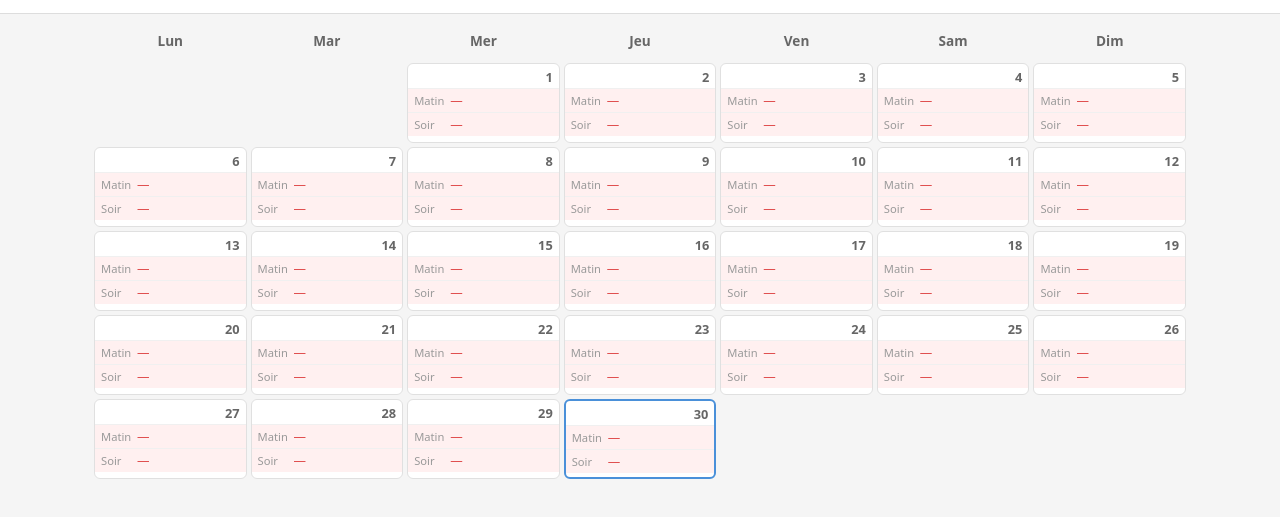
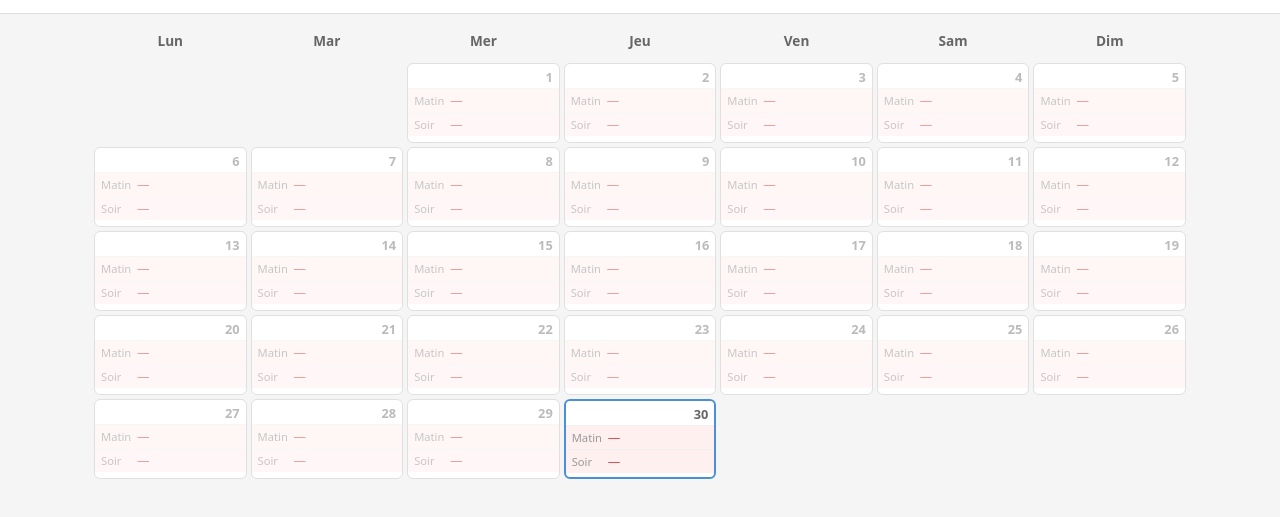
Before and after one commit to sajinsa99/bf_planning, a website: page public/index.html in a window 1280 px wide. Shown: the part 53-570 px from the top of the page. Drawn offline with Linux system fonts and the light colour scheme; no server answers.

Commit message:
Add functionality to lock past days in calendar and update styles accordingly

```diff
--- a/public/app.js
+++ b/public/app.js
@@ -13,6 +13,12 @@ let editMode = false;
 let filter = 'all';
 let selectedSlots = new Set(); // keys: "day-slot" e.g. "5-morning"
 let password = sessionStorage.getItem('bf_password') || '';
+
+function isPastDay(year, month, day) {
+  const today = new Date();
+  today.setHours(0, 0, 0, 0);
+  return new Date(year, month - 1, day) < today;
+}
 
 async function fetchSchedule() {
   try {
@@ -49,6 +55,9 @@ function renderCalendar() {
     const cell = document.createElement('div');
     cell.className = 'day-cell';
 
+    const locked = isPastDay(currentYear, currentMonth, day);
+    if (locked) cell.classList.add('locked-day');
+
     const isToday = today.getFullYear() === currentYear &&
       today.getMonth() + 1 === currentMonth &&
       today.getDate() === day;
@@ -77,9 +86,9 @@ function renderCalendar() {
       slotEl.appendChild(name);
       slotEl.dataset.day = day;
       slotEl.dataset.slot = slot;
-      if (selectedSlots.has(`${day}-${slot}`)) slotEl.classList.add('selected');
+      if (!locked && selectedSlots.has(`${day}-${slot}`)) slotEl.classList.add('selected');
       if (filter !== 'all' && value !== filter) slotEl.classList.add('filtered-out');
-      slotEl.addEventListener('click', handleSlotClick);
+      if (!locked) slotEl.addEventListener('click', handleSlotClick);
       cell.appendChild(slotEl);
     }
 
--- a/public/style.css
+++ b/public/style.css
@@ -163,13 +163,13 @@ header.edit-mode {
   opacity: 0.15;
 }
 
-.edit-mode .day-cell:not(.empty-cell) .slot {
+.edit-mode .day-cell:not(.empty-cell):not(.locked-day) .slot {
   cursor: pointer;
   border-radius: 3px;
   transition: background 0.1s;
 }
 
-.edit-mode .day-cell:not(.empty-cell) .slot:hover {
+.edit-mode .day-cell:not(.empty-cell):not(.locked-day) .slot:hover {
   background: #f8f8f8;
 }
 
@@ -177,6 +177,14 @@ header.edit-mode {
   background: #e8f4ff;
   outline: 2px solid #4a90d9;
   outline-offset: -2px;
+}
+
+.locked-day .day-number {
+  color: #bbb;
+}
+
+.locked-day .slot {
+  opacity: 0.55;
 }
 
 #action-bar {
```
